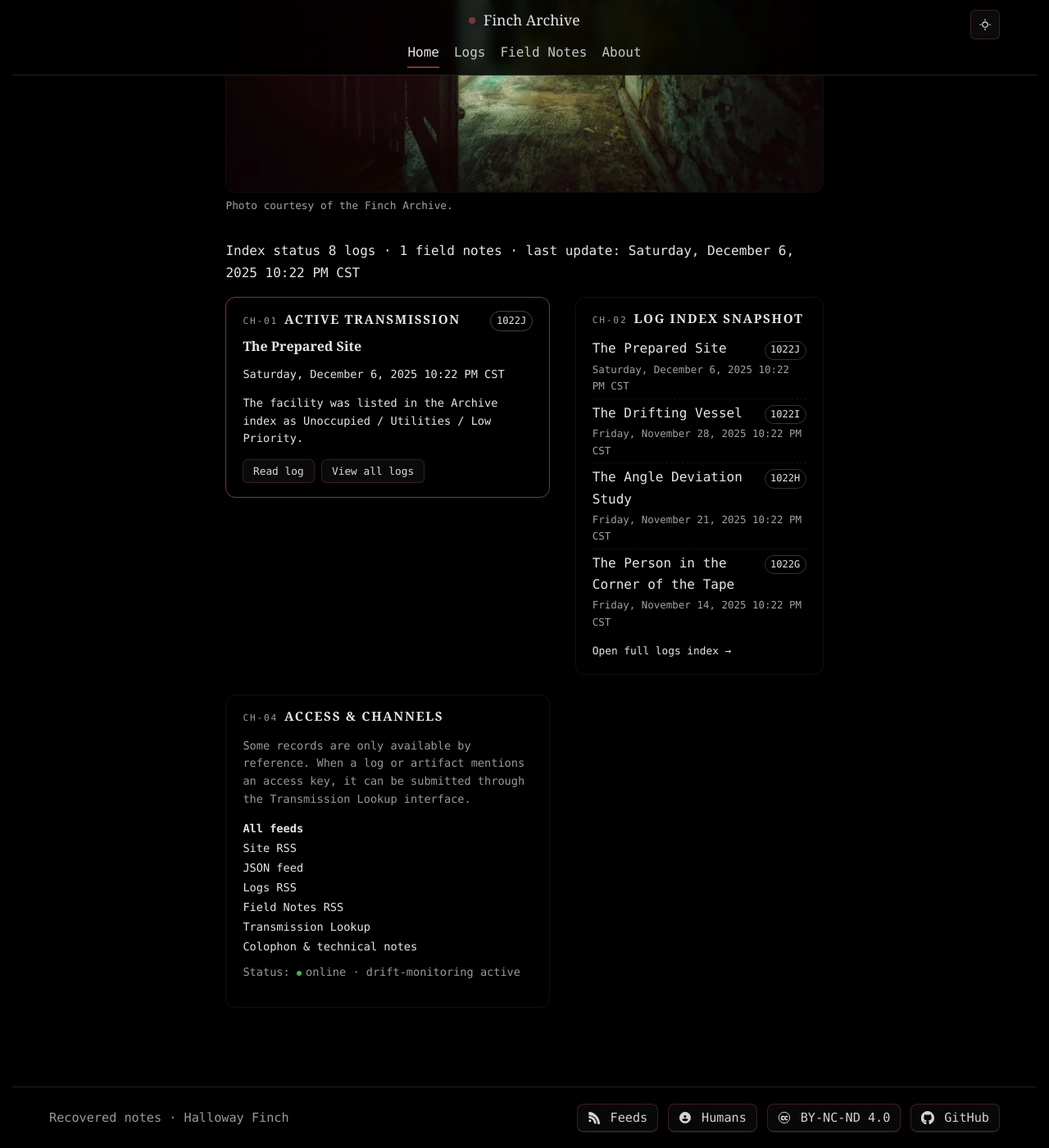
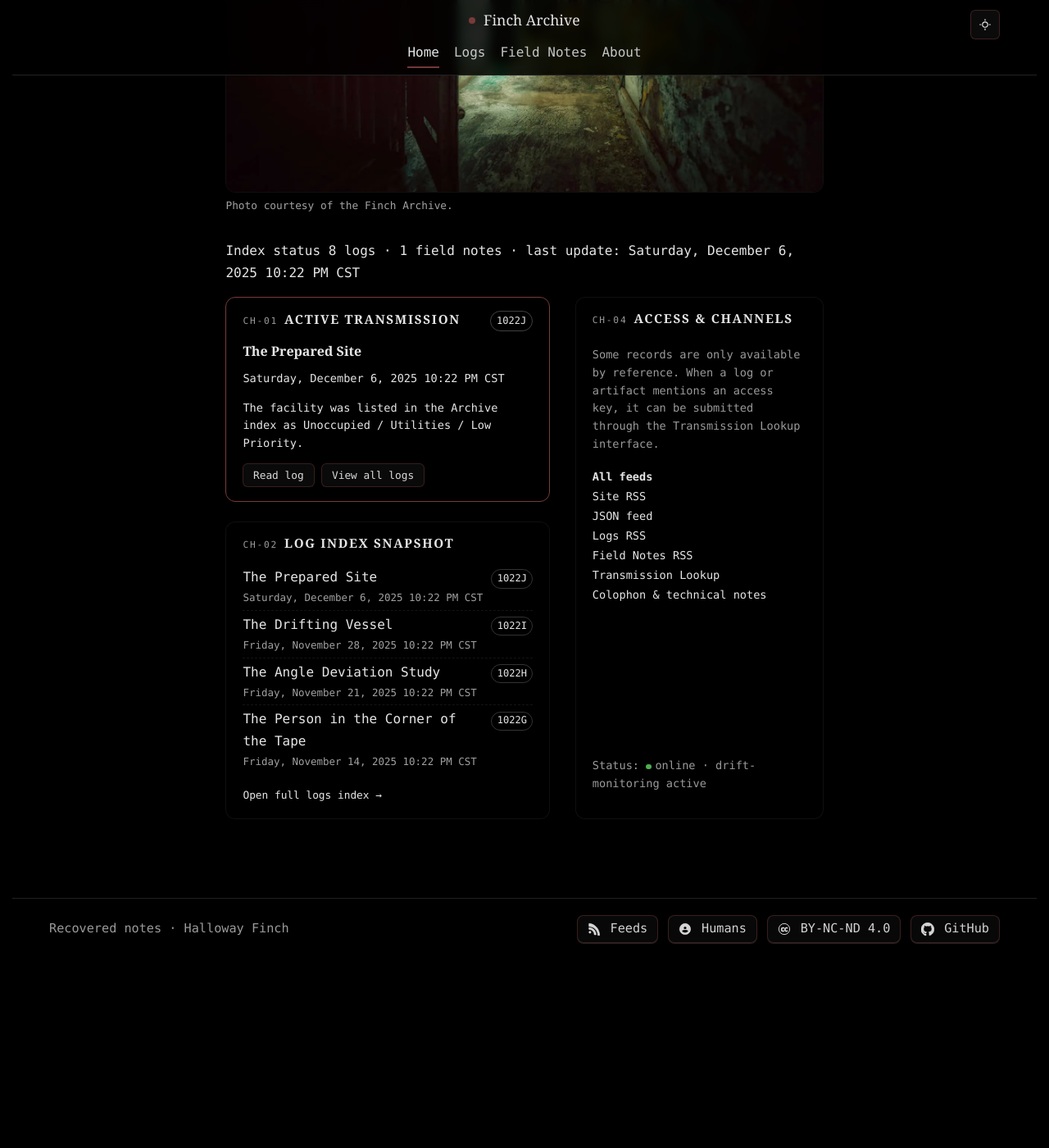
Before and after one commit to HallowayFinch/fincharchive.com, a Jekyll site: the page built from index.html, in a window 1280 px wide and 1400 px high, scrolled down 611 px. Shown: the whole window at 82% size. Built offline with Jekyll 4.4.1, drawn with Linux system fonts in a browser that asks for light colours; after the commit the page ends 1781 px from its top, so only the background shows below that.

Commit message:
Update style.css

```diff
--- a/assets/css/style.css
+++ b/assets/css/style.css
@@ -1252,19 +1252,40 @@ html {
   opacity: 0.7;
 }
 
-/* Panel grid – single column by default, 2-column on wide screens */
+/* Panel grid – single column by default */
 
 .home-grid {
   display: grid;
   gap: 1.5rem;
 }
 
-/* On wider screens: two columns, with a slight bias to the left column */
+/* Desktop layout:
+   - Active transmission (CH-01) top-left
+   - Log index snapshot (CH-02) bottom-left
+   - Access & channels (CH-04) full-height right column
+*/
+
 @media (min-width: 960px) {
   .home-grid {
     grid-template-columns: minmax(0, 1.7fr) minmax(0, 1.3fr);
+    grid-template-rows: auto auto;
+    grid-template-areas:
+      "active access"
+      "logs   access";
     column-gap: 1.9rem;
-    align-items: flex-start;
+    align-items: stretch;
+  }
+
+  .panel-active {
+    grid-area: active;
+  }
+
+  .panel-log-index {
+    grid-area: logs;
+  }
+
+  .panel-access {
+    grid-area: access;
   }
 }
 
@@ -1282,6 +1303,10 @@ html {
     border-color var(--dur-fast) var(--ease),
     box-shadow var(--dur-fast) var(--ease),
     transform var(--dur-fast) var(--ease);
+  /* Make all tiles stretch to fill their grid area */
+  display: flex;
+  flex-direction: column;
+  height: 100%;
 }
 
 :root[data-theme="light"] .home-panel {
@@ -1357,6 +1382,7 @@ html {
 
 .panel-body {
   margin-top: 0.35rem;
+  flex: 1 1 auto; /* lets main content grow to fill tile */
 }
 
 .panel-item-title {
@@ -1492,6 +1518,20 @@ html {
 
 .panel-status {
   margin-top: 0.4rem;
+}
+
+/* On desktop, pin the Access & channels status line to the bottom
+   so that panel fills the full height of the right column cleanly. */
+@media (min-width: 960px) {
+  .panel-access {
+    display: flex;
+    flex-direction: column;
+  }
+
+  .panel-access .panel-status {
+    margin-top: auto;
+    padding-top: 0.5rem;
+  }
 }
 
 .panel-status-indicator::before {
```
